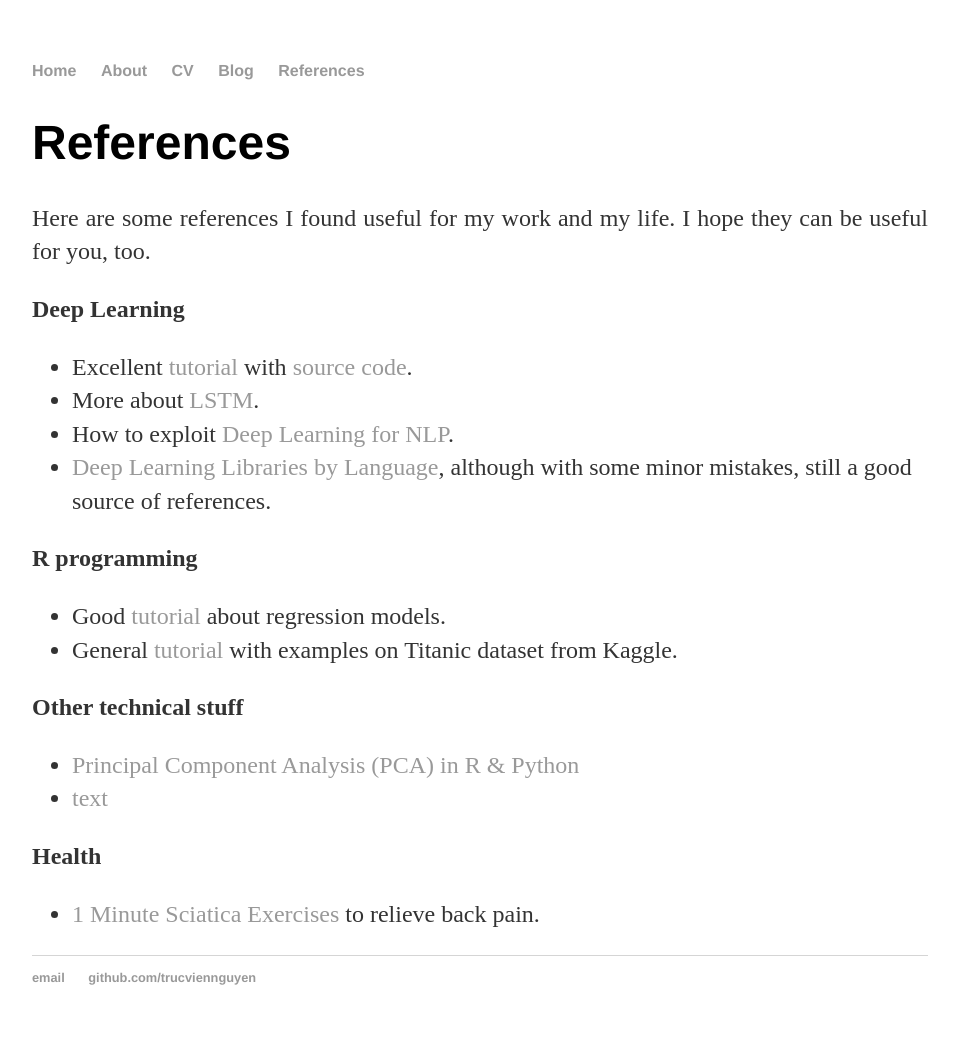
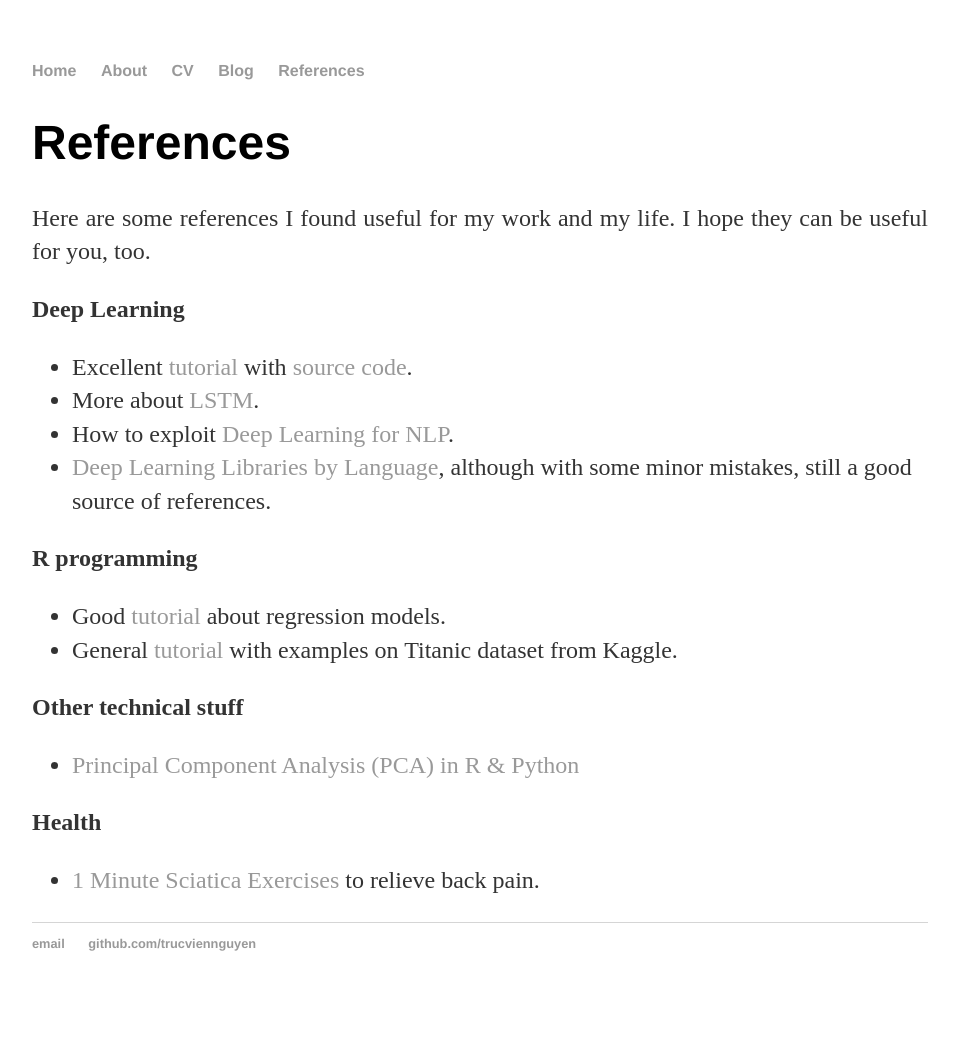
Before and after one commit to trucviennguyen/trucviennguyen.github.io, a Jekyll site: the page built from references/index.html, in a window 1280 px wide. Shown: the whole page, without its empty margins (160-1119 px from the left). Built offline with Jekyll 4.4.1, drawn with Linux system fonts in a browser that asks for light colours; after the commit the page ends 1013 px from its top, so only the background shows below that.

Commit message:
Updating references.

```diff
--- a/references/index.html
+++ b/references/index.html
@@ -43,9 +43,6 @@ title: Some references
 				<li>
 					<a href="https://www.analyticsvidhya.com/blog/2016/03/practical-guide-principal-component-analysis-python/">Principal Component Analysis (PCA) in R &amp; Python</a>
 				</li>
-				<li>
-					<a href="url">text</a>
-				</li>
 			</ul>
 			</p>
 
```
